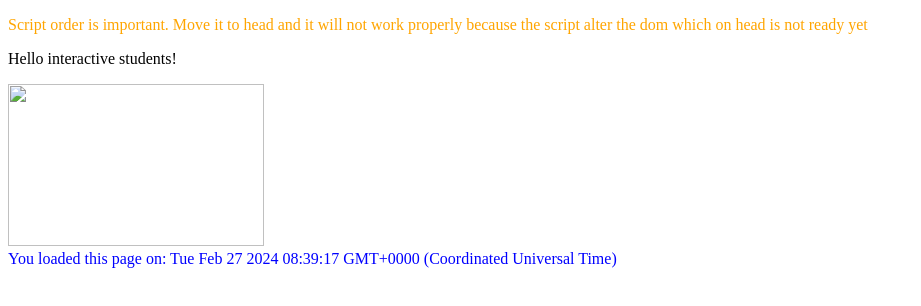
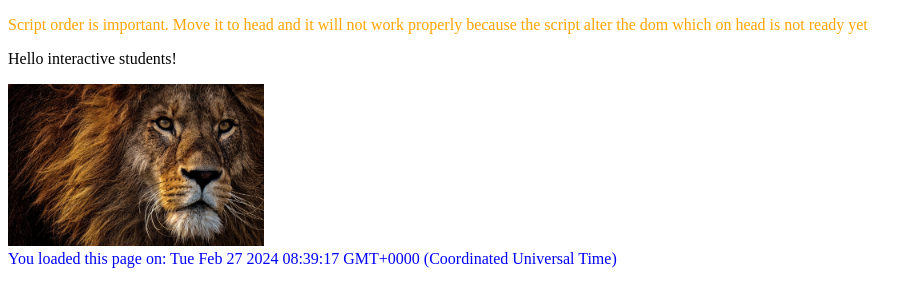
Before and after one commit to NathanKr/script-loading-playground, a plain HTML site: page public/index-add-loaded-time.html in a window 1280 px wide. Shown: the whole page, without its empty margins (0-921 px from the left). Drawn offline with Linux system fonts and the light colour scheme; the site is published under a folder, as on GitHub Pages, so addresses that start at the root find nothing.

Commit message:
fix image url

```diff
--- a/public/index-add-loaded-time.html
+++ b/public/index-add-loaded-time.html
@@ -9,7 +9,7 @@
       Script order is important. Move it to head and it will not work properly because the script alter the dom which on head is not ready yet
     </p>
     <p>Hello <span>web performance</span> students!</p>
-    <div><img src="/public/images/lion.jpg" width="256" height="162" /></div>
+    <div><img src="./images/lion.jpg" width="256" height="162" /></div>
     <script src="app.js"></script>
   </body>
 </html>
```
